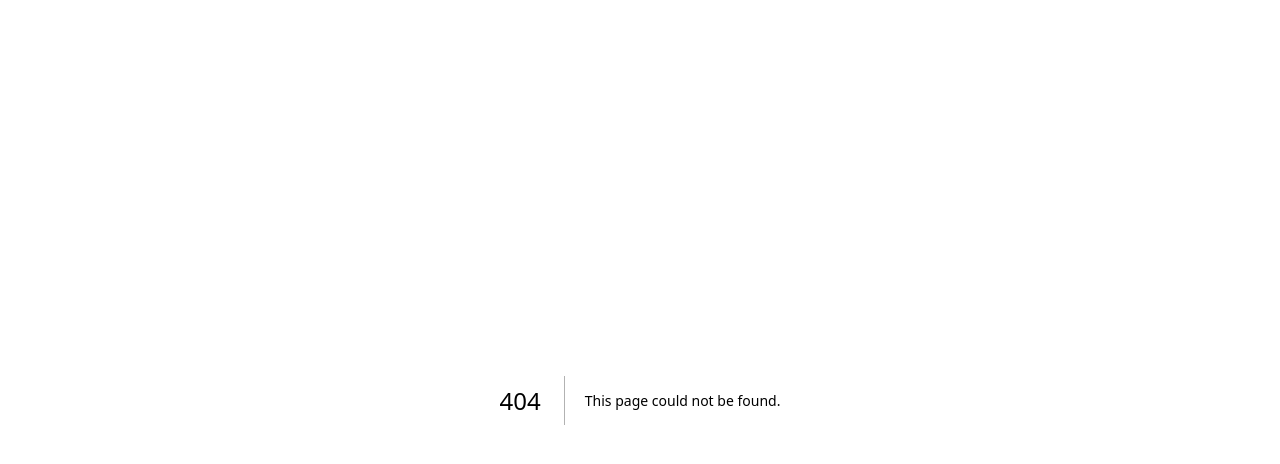
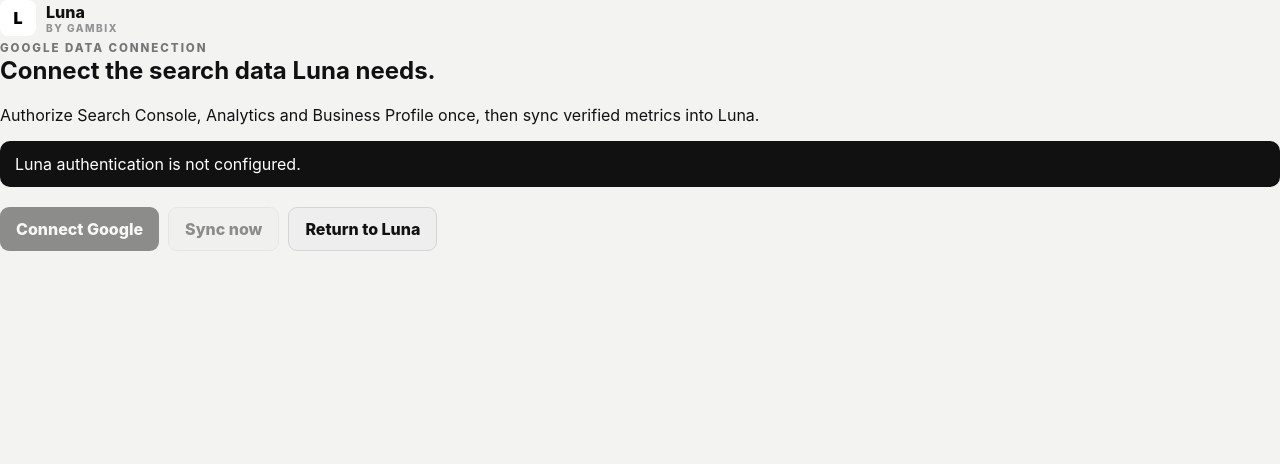
Before and after one commit to Gambixteam/luna, a Next.js app: page /connect-google in a window 1280 px wide. Before the commit this address had no page. Shown: the top 464 px of the page. Built offline with nearby package versions, Linux system fonts and the light colour scheme; no server answers.

Commit message:
Add Google connection screen

```diff
--- /dev/null
+++ b/src/app/connect-google/page.tsx
@@ -0,0 +1,56 @@
+'use client';
+
+import { useEffect, useState } from 'react';
+import { authorizedFetch, getBrowserSupabase } from '@/lib/supabase/browser';
+
+export default function ConnectGooglePage() {
+  const [siteId, setSiteId] = useState('');
+  const [rows, setRows] = useState<Record<string, any>[]>([]);
+  const [busy, setBusy] = useState('');
+  const [message, setMessage] = useState('');
+
+  async function load() {
+    const supabase = await getBrowserSupabase();
+    const session = await supabase.auth.getSession();
+    if (!session.data.session?.user) return void (window.location.href = '/login');
+    const membership = await supabase.from('organization_memberships').select('organization_id').eq('user_id', session.data.session.user.id).limit(1).maybeSingle();
+    if (!membership.data) return void (window.location.href = '/dashboard');
+    const site = await supabase.from('sites').select('id').eq('organization_id', membership.data.organization_id).limit(1).maybeSingle();
+    if (!site.data) return;
+    setSiteId(site.data.id);
+    const integrations = await supabase.from('integrations').select('*').eq('site_id', site.data.id).in('provider', ['google_search_console','google_analytics_4','google_business_profile']).order('provider');
+    setRows(integrations.data ?? []);
+  }
+
+  useEffect(() => { load().catch((error) => setMessage(error instanceof Error ? error.message : 'Unable to load setup.')); }, []);
+
+  async function connect() {
+    setBusy('connect'); setMessage('');
+    try {
+      const response = await authorizedFetch('/api/integrations/google/start', { method: 'POST', body: JSON.stringify({ siteId }) });
+      const payload = await response.json();
+      if (!response.ok) throw new Error(payload.error ?? 'Connection failed.');
+      window.location.href = payload.authorizationUrl;
+    } catch (error) { setMessage(error instanceof Error ? error.message : 'Connection failed.'); setBusy(''); }
+  }
+
+  async function sync() {
+    setBusy('sync'); setMessage('');
+    try {
+      const response = await authorizedFetch('/api/integrations/google/sync', { method: 'POST', body: JSON.stringify({ siteId }) });
+      const payload = await response.json();
+      if (!response.ok) throw new Error(payload.error ?? 'Sync failed.');
+      setMessage(`Sync completed through ${payload.periodEnd}.`); await load();
+    } catch (error) { setMessage(error instanceof Error ? error.message : 'Sync failed.'); }
+    finally { setBusy(''); }
+  }
+
+  const labels: Record<string,string> = { google_search_console: 'Search Console', google_analytics_4: 'Google Analytics 4', google_business_profile: 'Business Profile' };
+  return <main className="google-setup-page"><section className="google-setup-card">
+    <a className="app-brand" href="/dashboard"><span className="app-brand-mark">L</span><span>Luna <small>by Gambix</small></span></a>
+    <div><span className="kicker">Google data connection</span><h1>Connect the search data Luna needs.</h1><p>Authorize Search Console, Analytics and Business Profile once, then sync verified metrics into Luna.</p></div>
+    <div className="integration-grid google-status-grid">{rows.map((item) => <article className="panel" key={item.id}><h3>{labels[item.provider] ?? item.provider}</h3><span className={`connection-status ${item.status}`}>{item.status.replaceAll('_',' ')}</span><p>{item.last_successful_sync ? `Last synced ${new Date(item.last_successful_sync).toLocaleString()}` : 'Not synced yet.'}</p></article>)}</div>
+    {message && <div className="notice">{message}</div>}
+    <div className="button-row"><button className="app-button" onClick={connect} disabled={!siteId || Boolean(busy)}>{busy === 'connect' ? 'Opening Google…' : 'Connect Google'}</button><button className="secondary-button" onClick={sync} disabled={!siteId || Boolean(busy)}>{busy === 'sync' ? 'Syncing…' : 'Sync now'}</button><a className="secondary-button" href="/dashboard">Return to Luna</a></div>
+  </section></main>;
+}
```
